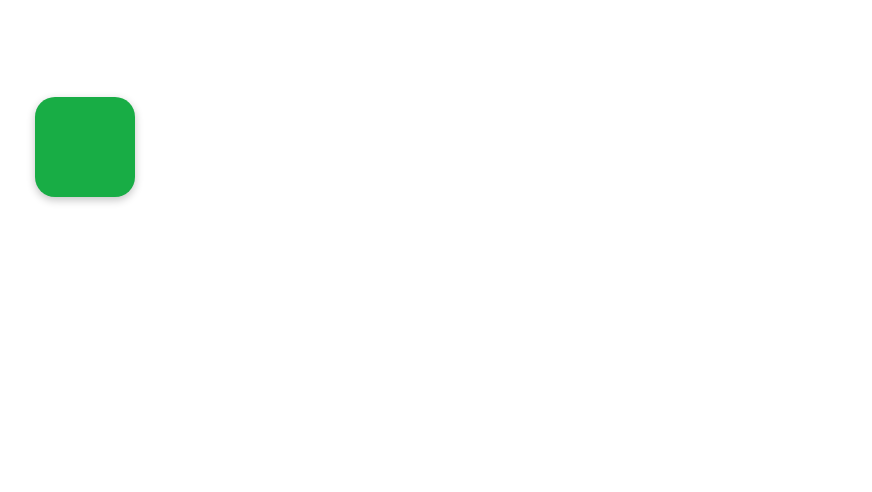
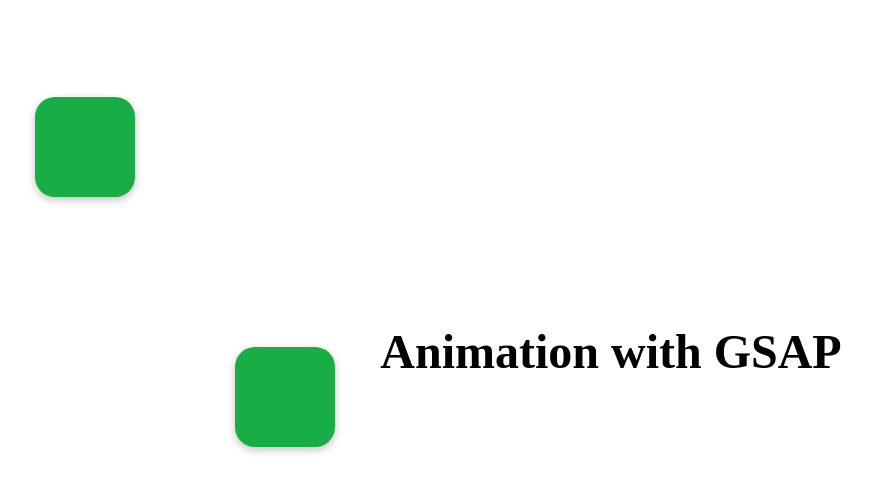
Before and after one commit to avinashkumar99/gsap-tutorial, a plain HTML site: page index.html in a window 1280 px wide. Shown: the part 508-1000 px from the top of the page, without its empty margins (29-901 px from the left). Before the commit the page ends 823 px from the top, so only its background shows below. Drawn offline with nearby package versions, Linux system fonts and the light colour scheme.

Commit message:
to and from tweens

```diff
--- a/index.html
+++ b/index.html
@@ -26,6 +26,13 @@
       </div>
     </section>
 
+    <section id="3" class="panel">
+      <h1>Animation with GSAP</h1>
+      <div class="container">
+        <div class="box3"></div>
+      </div>
+    </section>
+
     <script src="script.js"></script>
   </body>
 </html>
--- a/script.js
+++ b/script.js
@@ -1,3 +1,5 @@
 gsap.to(".box1", { x: 500, duration: 5, ease: "bounce.out" });
 
 gsap.from(".box2", { x: 500, duration: 5, ease: "bounce.out" });
+
+gsap.to(".box3", { rotation: 360, x: 200, yPercent: -150, duration: 3 });
--- a/style.css
+++ b/style.css
@@ -36,3 +36,11 @@ h1 {
   background-color: #18ad45;
   box-shadow: rgba(0, 0, 0, 0.24) 0px 3px 8px;
 }
+
+.box3 {
+  height: 100px;
+  width: 100px;
+  border-radius: 20px;
+  background-color: #18ad45;
+  box-shadow: rgba(0, 0, 0, 0.24) 0px 3px 8px;
+}
```
